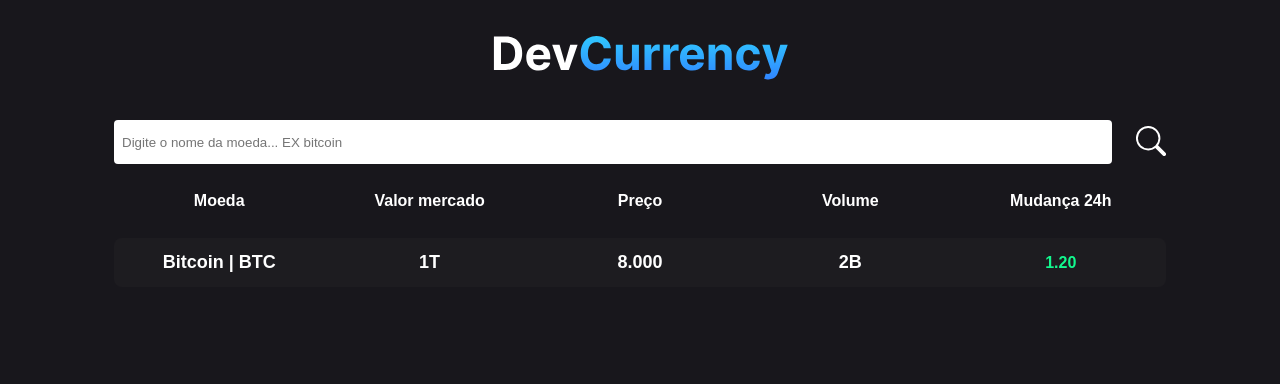
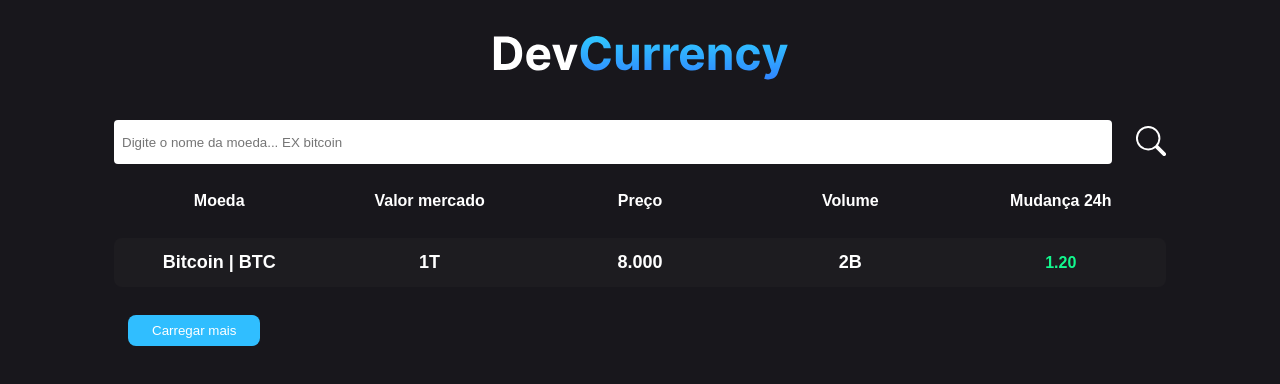
Before and after one commit to endryus7/Projeto-Criptomoedas, a React (Vite) app in the folder criptomoedas/: page / in a window 1280 px wide. Shown: the top 384 px of the page. Built offline with nearby package versions, Linux system fonts and the light colour scheme.

Commit message:
Criando input formulário

```diff
--- a/criptomoedas/src/pages/home/home.module.css
+++ b/criptomoedas/src/pages/home/home.module.css
@@ -75,6 +75,14 @@ table td {
   font-weight: bold;
 }
 
+.buttonMore{
+    background-color: #30beff;
+    padding: 8px 24px;
+    color: #fff;
+    margin: 14px;
+    border-radius: 8px;
+}
+
 /* responsividade tabela */
 @media screen and (max-width: 600px) {
   table {
--- a/criptomoedas/src/pages/home/index.tsx
+++ b/criptomoedas/src/pages/home/index.tsx
@@ -1,15 +1,34 @@
+import { useState } from 'react'
+import type { SubmitEvent } from 'react'
 import styles from './home.module.css'
 import { BsSearch } from 'react-icons/bs'
-import { Link } from 'react-router-dom'
+import { Link, useNavigate } from 'react-router-dom'
 
 export function Home(){
+    const [input, setInput] = useState("")
+
+    const navigate = useNavigate()
+
+    function handleSubmit(e: SubmitEvent){
+        e.preventDefault()
+
+        if(input === "") return
+
+        navigate(`/detail/${input}`)
+    }
+
+    function handleGetMore(){
+        alert("teste")
+    }
 
     return(
         <main className={styles.container}>
-            <form className={styles.form}>
+            <form className={styles.form} onSubmit={handleSubmit}>
                 <input
                     type="text"
                     placeholder='Digite o nome da moeda... EX bitcoin'
+                    value={input}
+                    onChange={(e) => setInput(e.target.value)}
                 />
                 <button type='submit'>
                     <BsSearch size={30} color='#fff'/>
@@ -59,6 +78,10 @@ export function Home(){
                 </tbody>
             </table>
 
+            <button className={styles.buttonMore} onClick={handleGetMore}>
+                Carregar mais
+            </button>
+
         </main>
     )
 }
```
